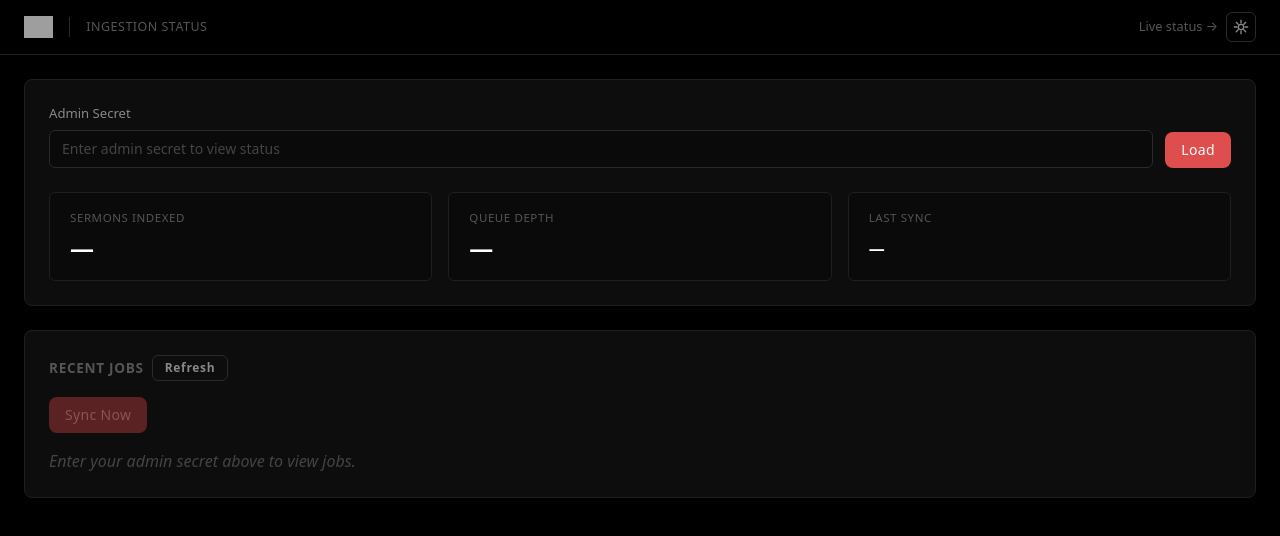
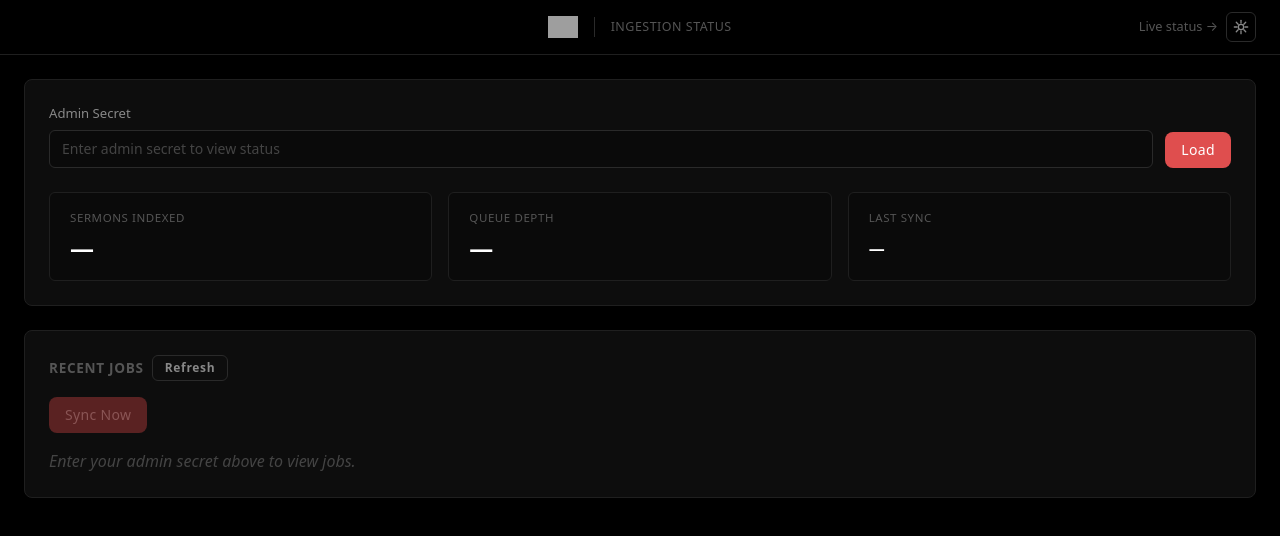
Before and after one commit to IsraelGboluwaga/Kerygma, a React (Vite) app in the folder frontend/: page /admin in a window 1280 px wide. Shown: the top 536 px of the page. Built offline with nearby package versions, Linux system fonts and the light colour scheme; grey boxes are pictures that could not be loaded.

Commit message:
Center header logo in TopBar component
Same approach as the original fix: absolute positioning with
inset-x-0 + justify-center keeps the logo+subtitle centered in the
header regardless of the right-side controls width.

https://claude.ai/code/session_018httzLS1fu4Cct9X8uH1LP

```diff
--- a/frontend/src/components/TopBar.tsx
+++ b/frontend/src/components/TopBar.tsx
@@ -30,7 +30,10 @@ export default function TopBar({
   const { open } = useNav()
 
   return (
-    <div className="flex items-center gap-4 border-b border-line bg-bg px-6 py-3">
+    <div className="relative flex items-center border-b border-line bg-bg px-6 py-3">
+      {/* Logo + subtitle — absolutely centered so it stays mid-page regardless of right-side controls */}
+      <div className="pointer-events-none absolute inset-x-0 flex justify-center">
+        <div className="flex items-center gap-4">
           <img
             className="block h-[22px] w-auto logo-inv"
             src="/assets/cci_logo.svg"
@@ -43,7 +46,10 @@ export default function TopBar({
           <div className="text-[0.78rem] uppercase tracking-[0.04em] text-ink-faint">
             {subtitle}
           </div>
+        </div>
+      </div>
 
+      {/* Right-side controls — in normal flow, pushed to the right */}
       <div className="ml-auto flex items-center gap-2">
         {/* Desktop right slot — hidden on mobile */}
         {right && (
```
Lines whose indentation alone changed are shown as unchanged.
